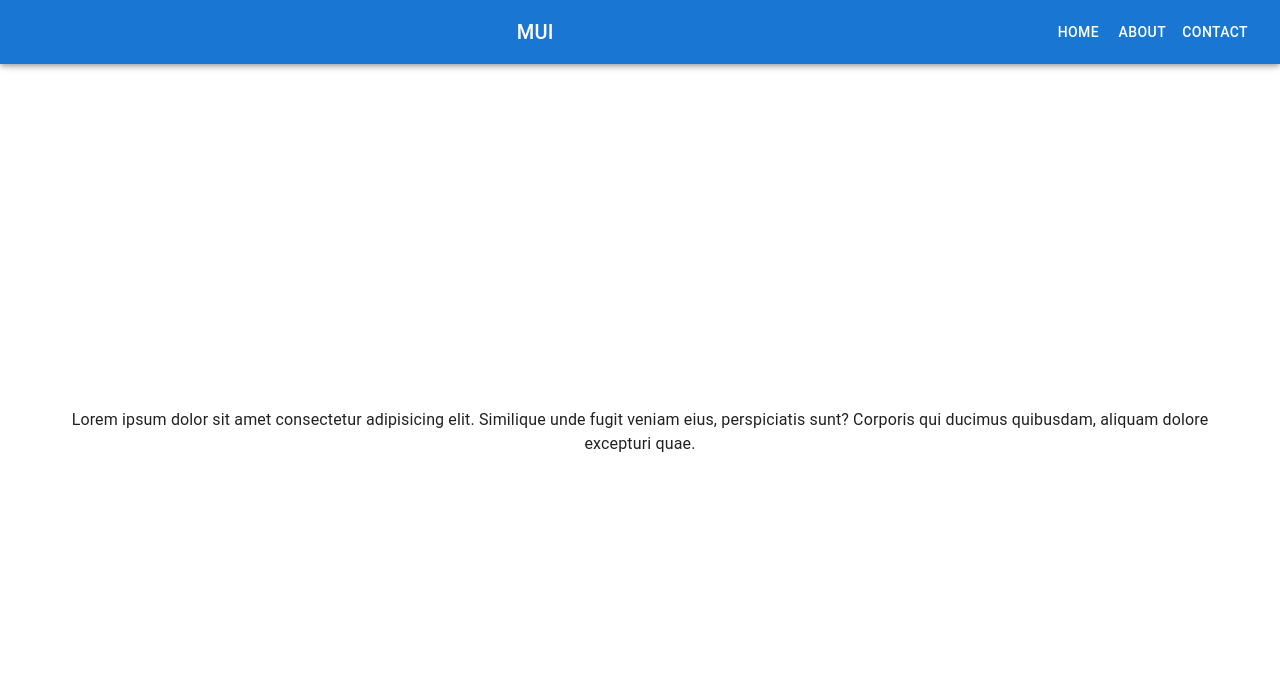
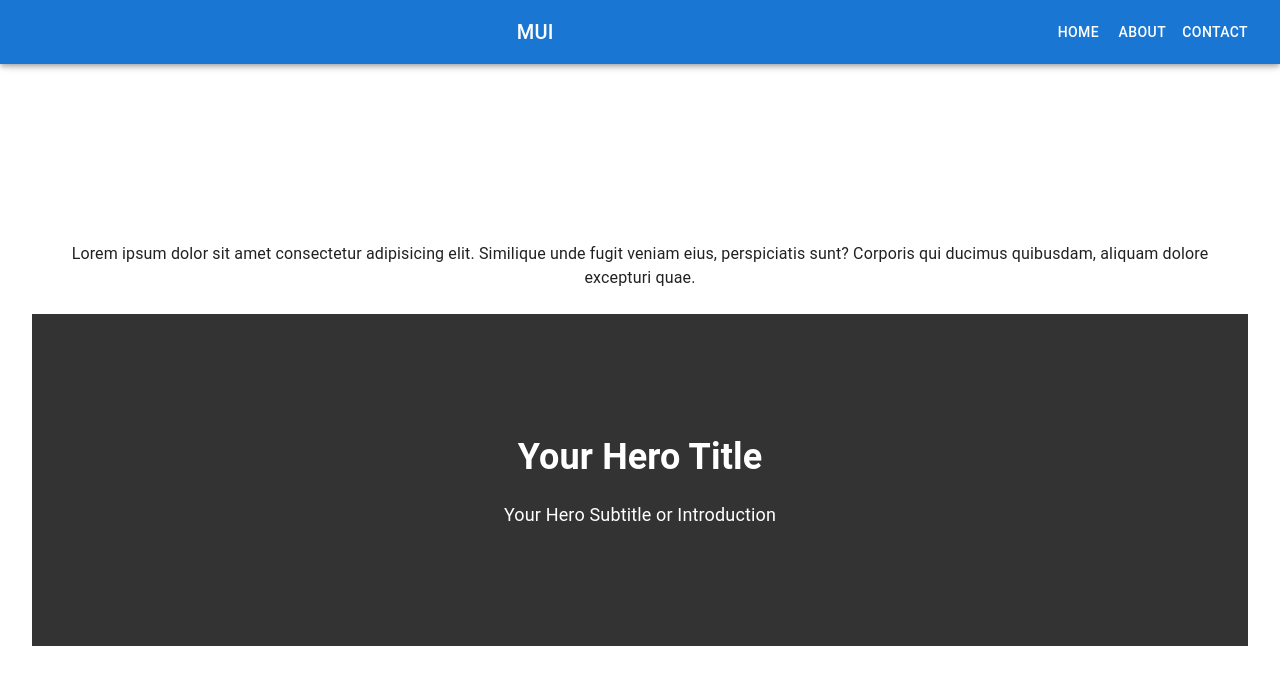
Before and after one commit to Harpreet17594/cinewizard, a React (Vite) app in the folder maincode/: page / in a window 1280 px wide. Shown: the top 684 px of the page. Built offline with nearby package versions, Linux system fonts and the light colour scheme.

Commit message:
made jsx and css files for hero-image with basic code

```diff
--- a/maincode/src/App.jsx
+++ b/maincode/src/App.jsx
@@ -2,6 +2,7 @@ import React from 'react';
 import reactLogo from './assets/react.svg'
 import viteLogo from '/vite.svg'
 import Navbar from './components/Navbar'
+import Hero from './components/hero-image';
 import './App.css'
 
 function App() {
@@ -9,6 +10,7 @@ function App() {
   return (
     <>
     <Navbar />
+    <Hero />
     </>
 
   )
--- /dev/null
+++ b/maincode/src/components/Hero-image.css
@@ -0,0 +1,15 @@
+/* src/components/Hero.css */
+.hero {
+    background-color: #333; /* Set your desired background color */
+    color: #fff; /* Set text color */
+    padding: 100px; /* Adjust padding as needed */
+    text-align: center;
+  }
+
+  .hero h1 {
+    font-size: 36px; /* Set font size for the title */
+  }
+
+  .hero p {
+    font-size: 18px; /* Set font size for the subtitle */
+  }
--- /dev/null
+++ b/maincode/src/components/hero-image.jsx
@@ -0,0 +1,14 @@
+// src/components/hero-image.jsx
+import React from 'react';
+import './Hero-image.css';
+
+function Hero() {
+  return (
+    <div className="hero">
+      <h1>Your Hero Title</h1>
+      <p>Your Hero Subtitle or Introduction</p>
+    </div>
+  );
+}
+
+export default Hero;
```
